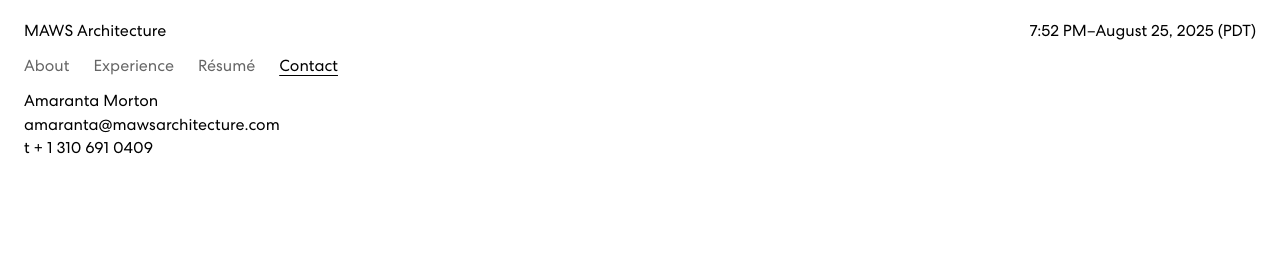
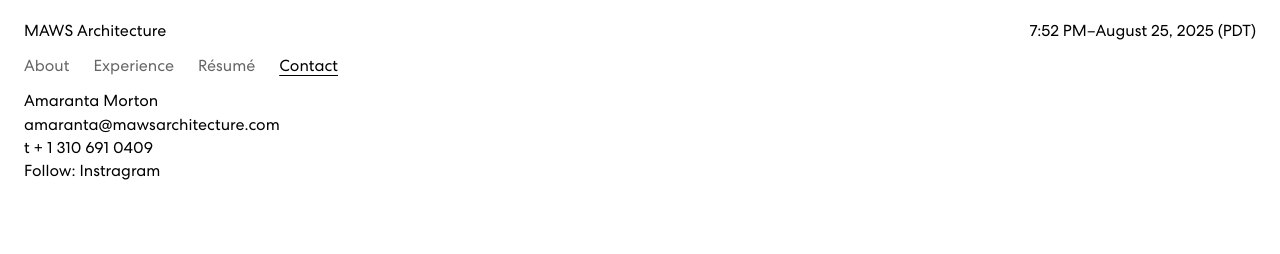
Before and after one commit to alejandroramirez/mawsarchitecture, a Next.js app: page /contact in a window 1280 px wide. Shown: the top 254 px of the page. Built offline with nearby package versions, Linux system fonts and the light colour scheme.

Commit message:
added instagram link to contact page

```diff
--- a/src/app/contact/page.tsx
+++ b/src/app/contact/page.tsx
@@ -18,6 +18,16 @@ export default function ContactPage() {
 						t + 1 310 691 0409
 					</a>
 				</p>
+				<p>
+					<a
+						href="https://www.instagram.com/maws_architecture/"
+						target="_blank"
+						className="hover:opacity-60"
+						rel="noreferrer"
+					>
+						Follow: Instragram
+					</a>
+				</p>
 			</div>
 
 			{/* Footer row pinned to bottom */}
```
